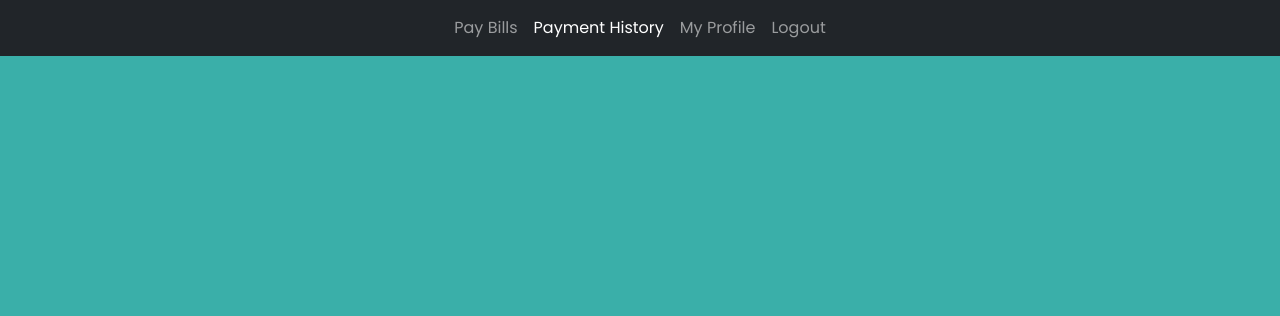
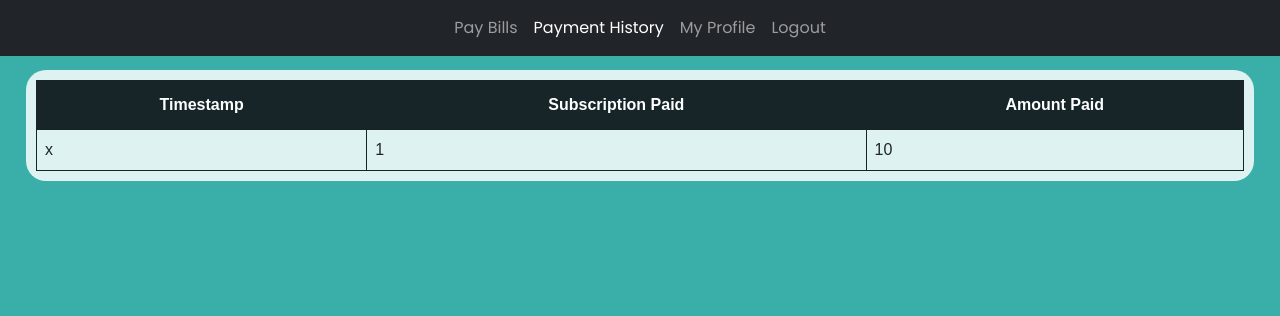
Before and after one commit to rhandypiedadmartinez/subscription-payment-website, a PHP site: page /payment-history.php in a window 1280 px wide. Shown: the top 316 px of the page. Run offline with PHP 8.4, Linux system fonts and the light colour scheme; the visitor is signed in with stand-in values (Sample User, id 1); tables that the repository leaves empty hold one stand-in row (values such as "Sample post"); some libraries are stand-ins or nearby versions.

Commit message:
last update and current update adding of payment history mysql table and user interface
Change-Id: Icc060cd3eab8610ac5c601e38ef716678f4d5371
Signed-off-by: RhandyPiedadMartinez <mrpmartinez@tip.edu.ph>

```diff
--- a/app/controller/loginprocess.php
+++ b/app/controller/loginprocess.php
@@ -11,8 +11,8 @@ if (isset($_REQUEST['sub'])) {
     } else {
         $res = mysqli_query($mysqli, "select * from persons where email='$email' and sha1_password = sha1('$password')");
         $result = mysqli_fetch_array($res);
-        print_r($result);
         if ($result) {
+            $_SESSION['userID'] = $result['id'];
             $_SESSION["login"] = $email;
             $_SESSION["isAdmin"] = "false";
             header("location:../index.php");
--- a/app/index.php
+++ b/app/index.php
@@ -71,7 +71,7 @@ if ($result = mysqli_query($mysqli, $sql)) {
 		<div class="row justify-center">
 			<div class="card p-3">
 				<img class="card-img-top my-3" src="<?php echo $profile_pic?>"
-					alt="Card image" style="width: 100%">
+					 style="width: 100%">
 				<div class="card-body">
 					<h4 class="card-title"> <?php echo $fname.' '.$lname;?> </h4>
 					<h4 class="card-title"> Email: <?php echo $current_user;?> </h4>
--- a/app/model/mybills.php
+++ b/app/model/mybills.php
@@ -34,7 +34,7 @@ foreach ($billers as $biller) {
             while ($row = mysqli_fetch_array($result)) {
                 if ($row[$biller->bill_name] != - 1) {
                     array_push($bills, new bill($biller->billername, $row[$biller->bill_name], $billers[$i]->ref, $billers[$i]->bill_name));
-      //              echo $biller->billername.$row[$biller->bill_name].$billers[$i]->ref.$billers[$i]->bill_name.'<br>';
+                    //              echo $biller->billername.$row[$biller->bill_name].$billers[$i]->ref.$billers[$i]->bill_name.'<br>';
                 }
                 $i ++;
             }
--- a/app/payment-history.php
+++ b/app/payment-history.php
@@ -3,13 +3,14 @@ session_start();
 if (! isset($_SESSION["login"]))
     header("location:login.php");
 $current_user = $_SESSION["login"];
+
+$myID = $_SESSION["userID"];
 include ("config.php");
 
 // Check connection
 if ($mysqli === false) {
     die("ERROR: Could not connect. " . mysqli_connect_error());
 }
-mysqli_close($mysqli);
 ?>
 
 <!DOCTYPE html>
@@ -32,6 +33,7 @@ mysqli_close($mysqli);
 <meta name="viewport" content="width=device-width, initial-scale=1.0" />
 <meta name="description" content="Subscription Payment Website" />
 <meta name="keywords" content="payment,subscription,website" />
+
 <title>Shop</title>
 <style>
 body {
@@ -40,6 +42,41 @@ body {
 	background: #3AAFA9;
 	padding-top: 80px;
 }
+
+#custom_table {
+  font-family: Arial, Helvetica, sans-serif;
+  border-collapse: collapse;
+  width: 100%;
+  background-color: #DEF2F1;
+  border-radius: 10px;
+  box-shadow: 0 0 0 10px #DEF2F1; /* this draws the table border  */
+}
+
+#custom_table td, #custom_table th {
+  border: 1px solid #172529;
+  padding: 8px;
+}
+
+#custom_table th {
+  padding-top: 12px;
+  padding-bottom: 12px;
+  text-align: left;
+  background-color: #172529;
+  color: #feffff;
+  text-align: center;
+}
+
+
+
+/*
+	color pallette
+	background: #172529;
+	background: #2B7A78;
+	background: #3AAFA9;
+	background: #DEF2F1;
+	background: #FEFFFF;
+*/
+
 </style>
 </head>
 <body class="font-poppins">
@@ -57,7 +94,39 @@ body {
 	<div class="container">
 		<div class="row">
 			<div class="col-md-12 col-sm-12">
+				  	<?php
 
+                    // Attempt select query execution
+                    $sql = "SELECT * FROM billing_history where customer_id='$myID'";
+                    if ($result = mysqli_query($mysqli, $sql)) {
+                        if (mysqli_num_rows($result) > 0) {
+                            echo "<div class='container'>";
+                            echo "<table id='custom_table'>";
+                            echo "<tr>";
+                            echo "<th>Timestamp</th>";
+                            echo "<th>Subscription Paid</th>";
+                            echo "<th>Amount Paid </th>";
+
+                            echo "</tr>";
+                            while ($row = mysqli_fetch_array($result)) {
+                                echo "<tr>";
+                                echo "<td>" . $row['payment_timestamp'] . "</td>";
+                                echo "<td>" . $row['subscription_paid'] . "</td>";
+                                echo "<td>" . $row['amount_paid'] . "</td>";
+                                echo "</tr>";
+                            }
+                            echo "</table>";
+                            echo "</div>";
+                            // Free result set
+                            mysqli_free_result($result);
+                        } else {
+                            echo "You have not paid any subscription yet.";
+                        }
+                    } else {
+                        echo "ERROR: Could not able to execute $sql. " . mysqli_error($mysqli);
+                    }
+
+                    ?>
 			</div>
 		</div>
 	</div>
--- a/app/registration-page.php
+++ b/app/registration-page.php
@@ -59,9 +59,9 @@
 						<option value="customer">Customer Account</option>
 						<option value="biller" disabled>Biller Account</option>
 					</select> <label for="lbl_fname"> <b>First Name</b>
-					</label> <input type="text" placeholder="Enter Firstname"
+					</label> <input type="text" placeholder="Enter First name"
 						name="fname" required> <label for="lbl_lname"> <b>Last Name</b>
-					</label> <input type="text" placeholder="Enter Password"
+					</label> <input type="text" placeholder="Enter Last name"
 						name="lname" required>
 
 					<label for="lbl_email"> <b>Email</b>
```
Also changed, not shown: app/console.sql (+10 -0 lines), app/controller/test-pay.php (+15 -5 lines), app/controller/reg-set-password.php (indentation only).
